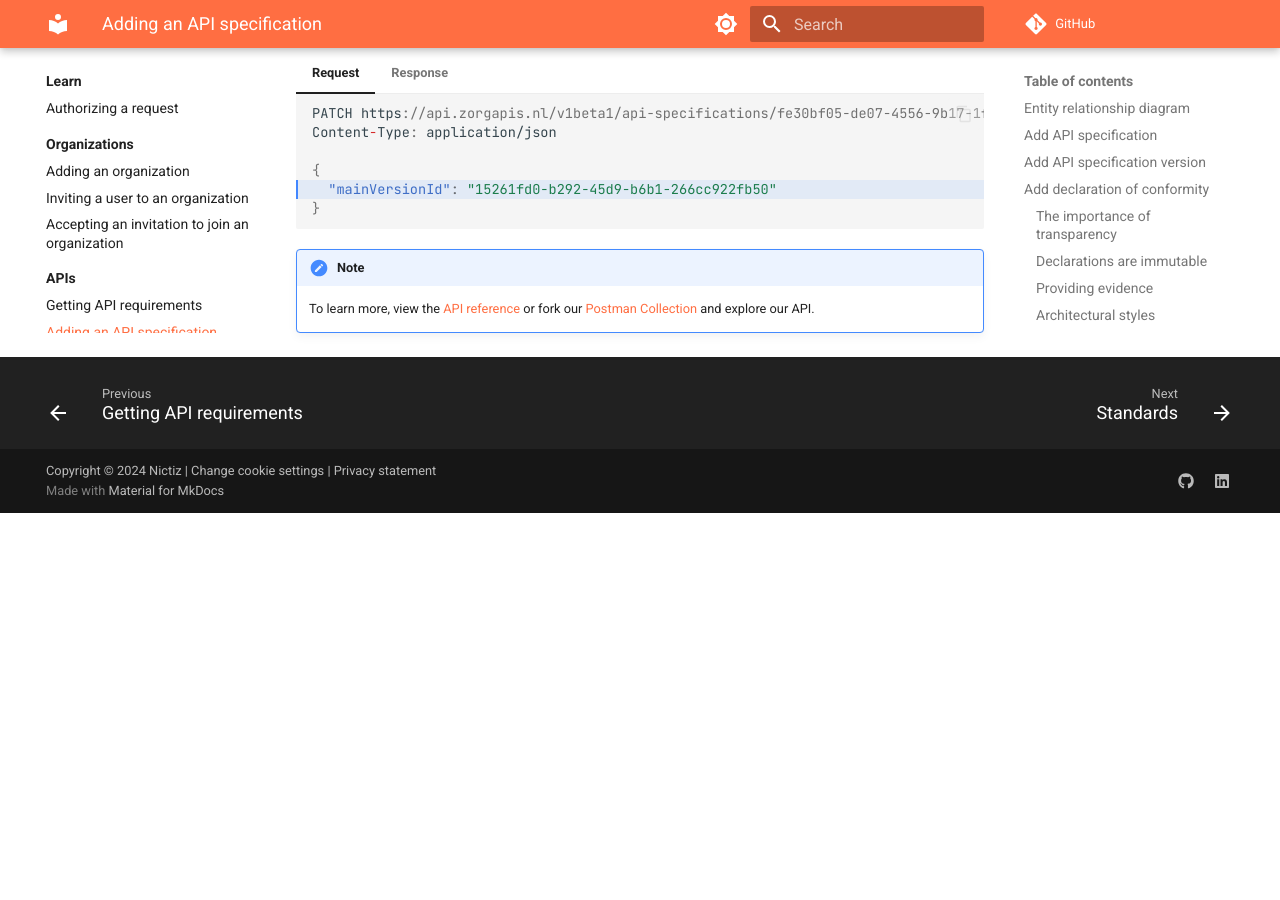
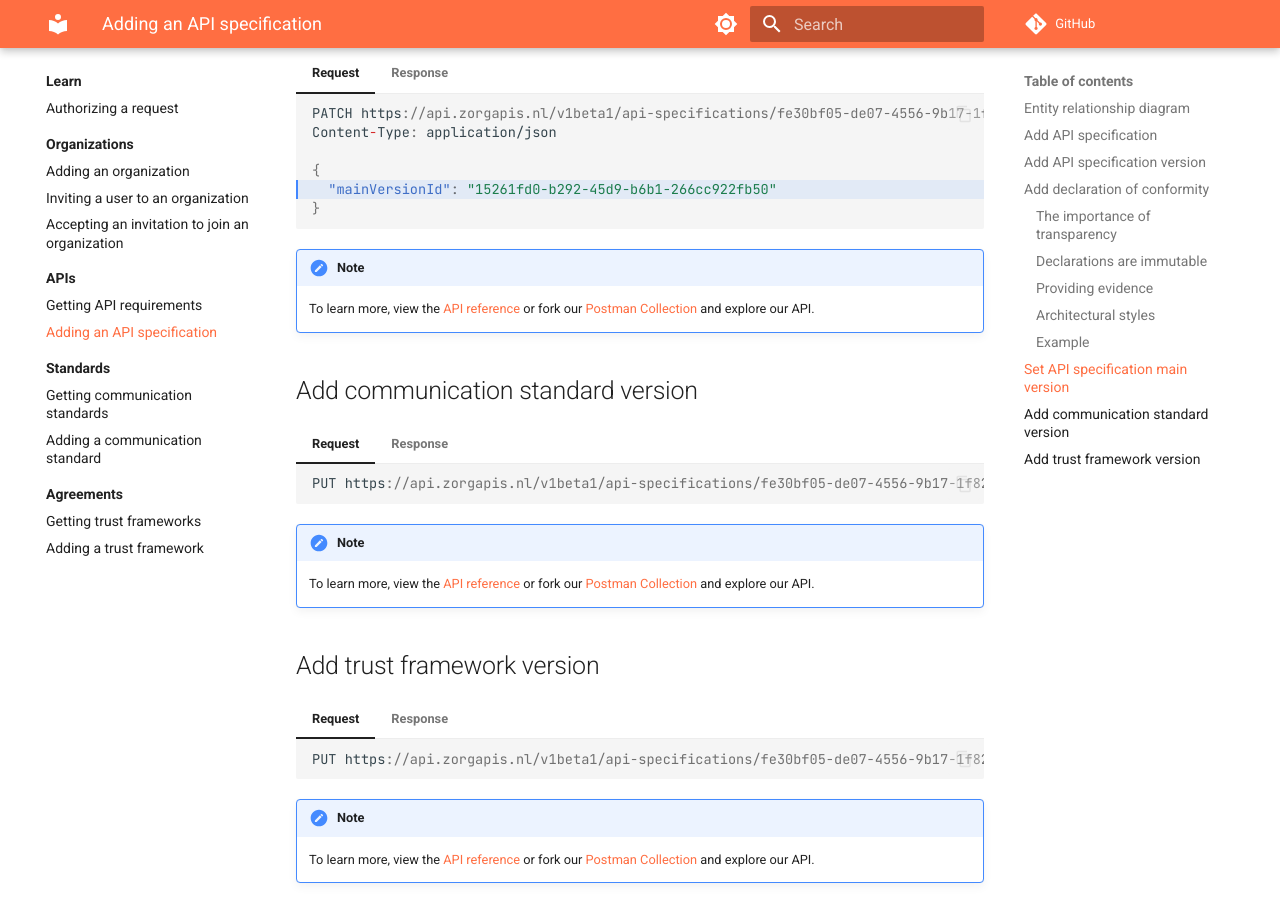
Before and after one commit to Nictiz/zorgapis-docs, an MkDocs documentation site: the page built from docs/learn/apis/adding-an-api-specification.md, in a window 1280 px wide and 900 px high, scrolled down 4554 px. Built offline with MkDocs 1.6.1 and Material for MkDocs 9.7.7, drawn with Linux system fonts in a browser that asks for light colours; comment, search, counter and statistics services are not loaded; before the commit the page ends 5067 px from its top, so only the background shows below that.

Commit message:
Update adding-an-api-specification.md

````diff
--- a/docs/learn/apis/adding-an-api-specification.md
+++ b/docs/learn/apis/adding-an-api-specification.md
@@ -274,3 +274,53 @@ used with our
     or fork our [Postman Collection](
     https://www.postman.com/zorgapis/zorgapis/collection/6oerml3/zorgapis-api){: target="_blank" }
     and explore our API.
+
+## Add communication standard version
+
+=== "Request"
+
+    ```json
+    PUT https://api.zorgapis.nl/v1beta1/api-specifications/fe30bf05-de07-4556-9b17-1f82d62fe45f/versions/15261fd0-b292-45d9-b6b1-266cc922fb50/communication-standard-versions/8ae84d7f-73e7-4f08-b839-c73c97128ada HTTP/1.1
+    ```
+
+=== "Response"
+
+    ```json
+    HTTP/1.1 204 No Content // (1)!
+    ```
+
+    1.  After successfully adding the communication standard version, the API server responds with a `204` response with
+        no body.
+
+!!! note
+
+    To learn more, view the [API reference](
+    https://oas.zorgapis.nl/#tag/api-specifications.versions.communication-standard-versions/operation/setApiSpecificationVersionCommunicationStandardVersion){: target="_blank" }
+    or fork our [Postman Collection](
+    https://www.postman.com/zorgapis/zorgapis/collection/6oerml3/zorgapis-api){: target="_blank" }
+    and explore our API.
+
+## Add trust framework version
+
+=== "Request"
+
+    ```json
+    PUT https://api.zorgapis.nl/v1beta1/api-specifications/fe30bf05-de07-4556-9b17-1f82d62fe45f/versions/15261fd0-b292-45d9-b6b1-266cc922fb50/trust-framework-versions/78ca8495-a4f4-4b41-b97b-c912c2e96450 HTTP/1.1
+    ```
+
+=== "Response"
+
+    ```json
+    HTTP/1.1 204 No Content // (1)!
+    ```
+
+    1.  After successfully adding the trust framework version, the API server responds with a `204` response with
+        no body.
+
+!!! note
+
+    To learn more, view the [API reference](
+    https://oas.zorgapis.nl/#tag/api-specifications.versions.trust-framework-versions/operation/setApiSpecificationVersionTrustFrameworkVersion){: target="_blank" }
+    or fork our [Postman Collection](
+    https://www.postman.com/zorgapis/zorgapis/collection/6oerml3/zorgapis-api){: target="_blank" }
+    and explore our API.
````
